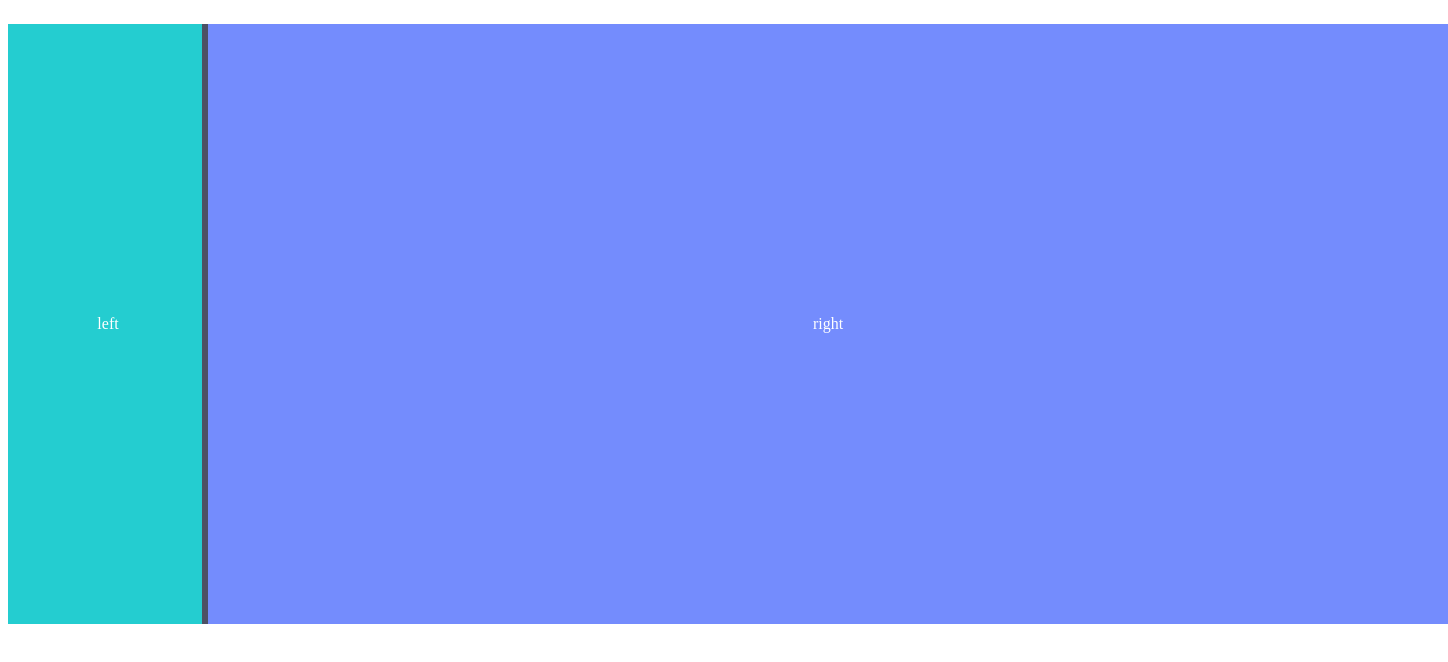
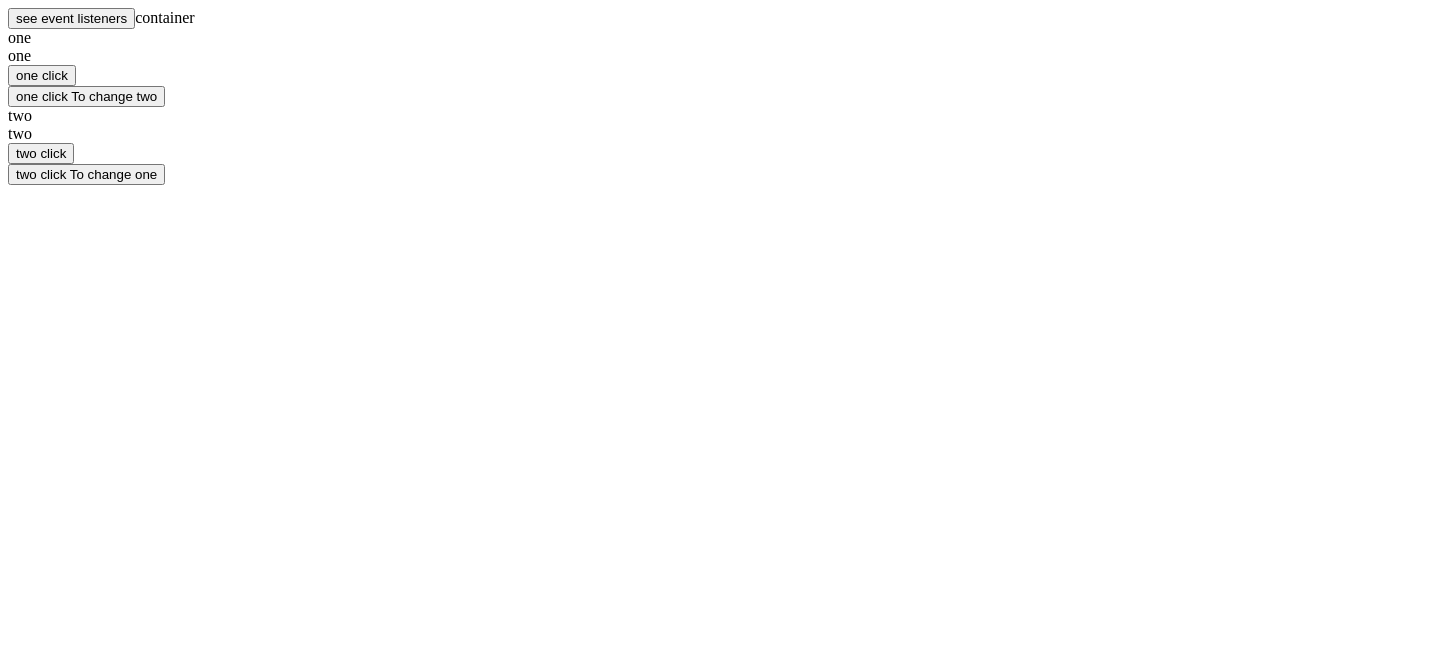
Before and after one commit to NgChiKin/react-tools, a React (Vite) app: page / in a window 1280 px wide. Shown: the top 662 px of the page, 1448 px wide, since content can reach past the window. Built offline with nearby package versions, Linux system fonts and the light colour scheme.

Commit message:
[feat] 带发布订阅的Context

```diff
--- a/package.json
+++ b/package.json
@@ -3,7 +3,7 @@
   "version": "0.0.0",
   "license": "MIT",
   "scripts": {
-    "dev": "vite",
+    "start": "vite --host",
     "build": "tsc && vite build",
     "preview": "vite preview"
   },
--- /dev/null
+++ b/src/components/EventContext/EventEmitterRC.tsx
@@ -0,0 +1,17 @@
+import React from 'react';
+import { createContext, PropsWithChildren } from 'react';
+import { BaseEvents, EventEmitter } from '@utils/EventEmitter';
+
+export const EventEmitterContext = createContext<EventEmitter<any>>(
+  null as any
+);
+
+export function EventEmitterRC<T extends BaseEvents>(
+  props: PropsWithChildren<{ value: EventEmitter<T> }>
+) {
+  return (
+    <EventEmitterContext.Provider value={props.value}>
+      {props.children}
+    </EventEmitterContext.Provider>
+  );
+}
--- /dev/null
+++ b/src/components/EventContext/demo/components/One.tsx
@@ -0,0 +1,41 @@
+import { useEventEmitter } from '@components/EventContext/eventHooks';
+import React, { useState, useEffect, useContext } from 'react';
+import { TodoEvents } from '../type';
+
+const One = (props, context) => {
+  const [one, setOne] = useState('one');
+  const { useListener } = useEventEmitter<TodoEvents>();
+
+  useListener(
+    'reset',
+    (params) => {
+      console.log(params);
+      console.log(one);
+    },
+    [one]
+  );
+
+  const em = { useListener };
+  useEffect(() => {
+    console.log('em: ', em);
+  }, [em]);
+
+  const handleClick = () => {
+    setOne('setOne from  one');
+  };
+
+  const handleClick2 = () => {};
+
+  return (
+    <div>
+      <div>one</div>
+      <div>{one}</div>
+      {console.log('render one')}
+      <button onClick={handleClick}>one click</button>
+      <br />
+      <button onClick={handleClick2}>one click To change two</button>
+    </div>
+  );
+};
+
+export default One;
--- /dev/null
+++ b/src/components/EventContext/demo/components/Two.tsx
@@ -0,0 +1,31 @@
+import { useEventEmitter } from '@components/EventContext/eventHooks';
+import React, { useState } from 'react';
+import { TodoEvents } from '../type';
+
+const Two = () => {
+  const [two, setTwo] = useState('two');
+  const { emit } = useEventEmitter<TodoEvents>();
+
+  const handleClick = () => {
+    setTwo('setTwo from  two');
+  };
+
+  const handleClick2 = () => {
+    emit("reset", {
+      title: 'form two',
+      name: 'two name'
+    })
+  }
+
+  return (
+    <div>
+      <div>two</div>
+      <div>{two}</div>
+      <button onClick={handleClick}>two click</button>
+      <br />
+      <button onClick={handleClick2}>two click To change one</button>
+    </div>
+  );
+};
+
+export default Two;
--- /dev/null
+++ b/src/components/EventContext/demo/components/context.ts
@@ -0,0 +1,6 @@
+import React from 'react';
+
+export const Context = React.createContext({
+  skin: 'reset',
+  toggle: (props) => {}
+});
--- /dev/null
+++ b/src/components/EventContext/demo/index.tsx
@@ -0,0 +1,24 @@
+import React, { useState } from 'react';
+import One from './components/One';
+import Two from './components/Two';
+import { useEventEmitter } from '../eventHooks';
+import { EventEmitterRC } from '../EventEmitterRC';
+
+const Index = () => {
+  const { emitter } = useEventEmitter();
+
+  return (
+    <div>
+      <button onClick={() => console.log(emitter.listeners('reset'))}>
+        see event listeners
+      </button>
+      container
+      <EventEmitterRC value={emitter}>
+        <One />
+        <Two />
+      </EventEmitterRC>
+    </div>
+  );
+};
+
+export default Index;
--- /dev/null
+++ b/src/components/EventContext/demo/type.ts
@@ -0,0 +1,9 @@
+export interface TodoEntity {
+  title: string;
+}
+
+import { BaseEvents } from "@utils/EventEmitter";
+
+export interface TodoEvents extends BaseEvents {
+  addTodo: [entity: TodoEntity];
+}
--- /dev/null
+++ b/src/components/EventContext/eventHooks.ts
@@ -0,0 +1,66 @@
+import {
+  DependencyList,
+  useCallback,
+  useContext,
+  useEffect,
+  useMemo
+} from 'react';
+import { EventEmitterContext } from './EventEmitterRC';
+// noinspection ES6PreferShortImport
+import { BaseEvents, EventEmitter } from '@utils/EventEmitter';
+
+function useEmit<Events extends BaseEvents>() {
+  const em = useContext(EventEmitterContext);
+  return useCallback(
+    <E extends keyof Events>(type: E, ...args: Events[E]) => {
+      if (em) {
+        console.log('emitter emit: ', type, args);
+        em.emit(type, ...args);
+      } else {
+        console.error(
+          'Must be used within a subComponent of EventEmitterRc component !!!'
+        );
+      }
+    },
+    [em]
+  );
+}
+
+export function useEventEmitter<Events extends BaseEvents>() {
+  const emit = useEmit<Events>();
+  // 这里使用 useMemo 产生的 emitter 对象的原因是在当前组件树 emitter 仅初始化一次
+  const emitter = useMemo(() => new EventEmitter<Events>(), []);
+  return {
+    useListener: <E extends keyof Events>(
+      type: E,
+      listener: (...args: Events[E]) => void,
+      deps: DependencyList = []
+    ) => {
+      const em = useContext(EventEmitterContext);
+      useEffect(() => {
+        console.log('emitter add: ', type, listener.name);
+        if (em) {
+          console.log('em', em);
+          em.add(type, listener);
+        } else {
+          console.error(
+            'Must be used within a subComponent of EventEmitterRc component !!!'
+          );
+        }
+        return () => {
+          if (em) {
+            console.log('emitter remove: ', type, listener.name);
+            em.remove(type, listener);
+          } else {
+            console.error(
+              'Must be used within a subComponent of EventEmitterRc component !!!'
+            );
+          }
+        };
+        // eslint-disable-next-line react-hooks/exhaustive-deps
+      }, [listener, type, ...deps]);
+    },
+    emit,
+    emitter
+  };
+}
--- a/src/main.tsx
+++ b/src/main.tsx
@@ -1,6 +1,8 @@
 import React from 'react'
 import ReactDOM from 'react-dom'
-import App from '@components/DraggleLayout';
+// import App from '@components/DraggleLayout';
+import App from '@components/EventContext/demo';
+
 
 ReactDOM.render(
   <React.StrictMode>
--- /dev/null
+++ b/src/utils/EventEmitter.ts
@@ -0,0 +1,72 @@
+type EventType = string | number;
+
+export type BaseEvents = Record<EventType, any[]>;
+
+/**
+ * 事件总线
+ * 实际上就是发布订阅模式的一种简单实现
+ */
+export class EventEmitter<Events extends BaseEvents> {
+  private readonly events = new Map<keyof Events, Function[]>();
+
+  /**
+   * 添加一个事件监听程序
+   * @param type 监听类型
+   * @param callback 处理回调
+   * @returns {@code this}
+   */
+  add<E extends keyof Events>(type: E, callback: (...args: Events[E]) => void) {
+    const callbacks = this.events.get(type) || [];
+    callbacks.push(callback);
+    this.events.set(type, callbacks);
+    return this;
+  }
+  /**
+   * 移除一个事件监听程序
+   * @param type 监听类型
+   * @param callback 处理回调
+   * @returns {@code this}
+   */
+  remove<E extends keyof Events>(
+    type: E,
+    callback: (...args: Events[E]) => void
+  ) {
+    const callbacks = this.events.get(type) || [];
+    this.events.set(
+      type,
+      callbacks.filter((fn: any) => fn !== callback)
+    );
+    return this;
+  }
+  /**
+   * 移除一类事件监听程序
+   * @param type 监听类型
+   * @returns {@code this}
+   */
+  removeByType<E extends keyof Events>(type: E) {
+    this.events.delete(type);
+    return this;
+  }
+  /**
+   * 触发一类事件监听程序
+   * @param type 监听类型
+   * @param args 处理回调需要的参数
+   * @returns {@code this}
+   */
+  emit<E extends keyof Events>(type: E, ...args: Events[E]) {
+    const callbacks = this.events.get(type) || [];
+    callbacks.forEach((fn) => {
+      fn(...args);
+    });
+    return this;
+  }
+
+  /**
+   * 获取一类事件监听程序
+   * @param type 监听类型
+   * @returns 一个只读的数组，如果找不到，则返回空数组 {@code []}
+   */
+  listeners<E extends keyof Events>(type: E) {
+    return Object.freeze(this.events.get(type) || []);
+  }
+}
```
